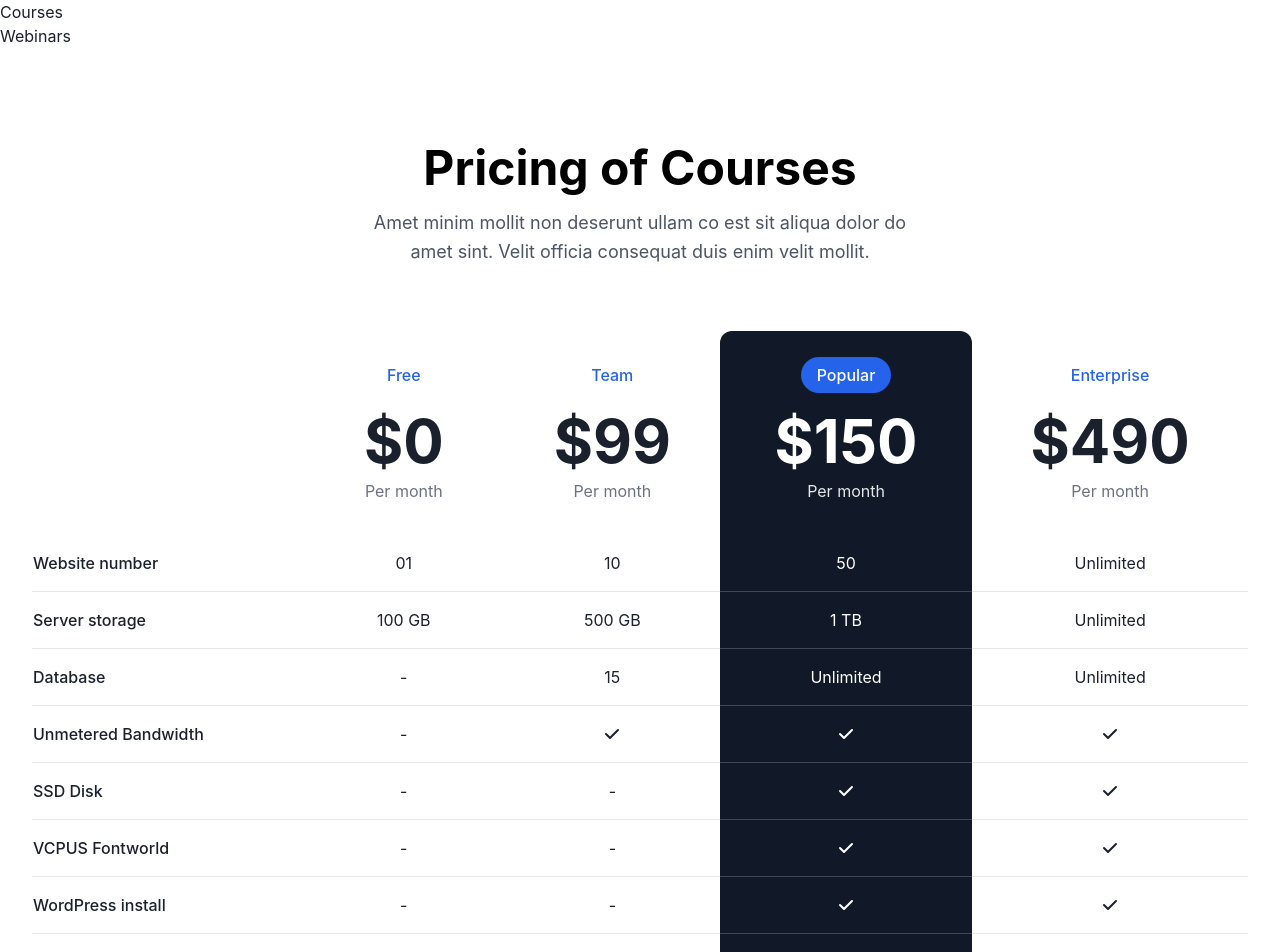
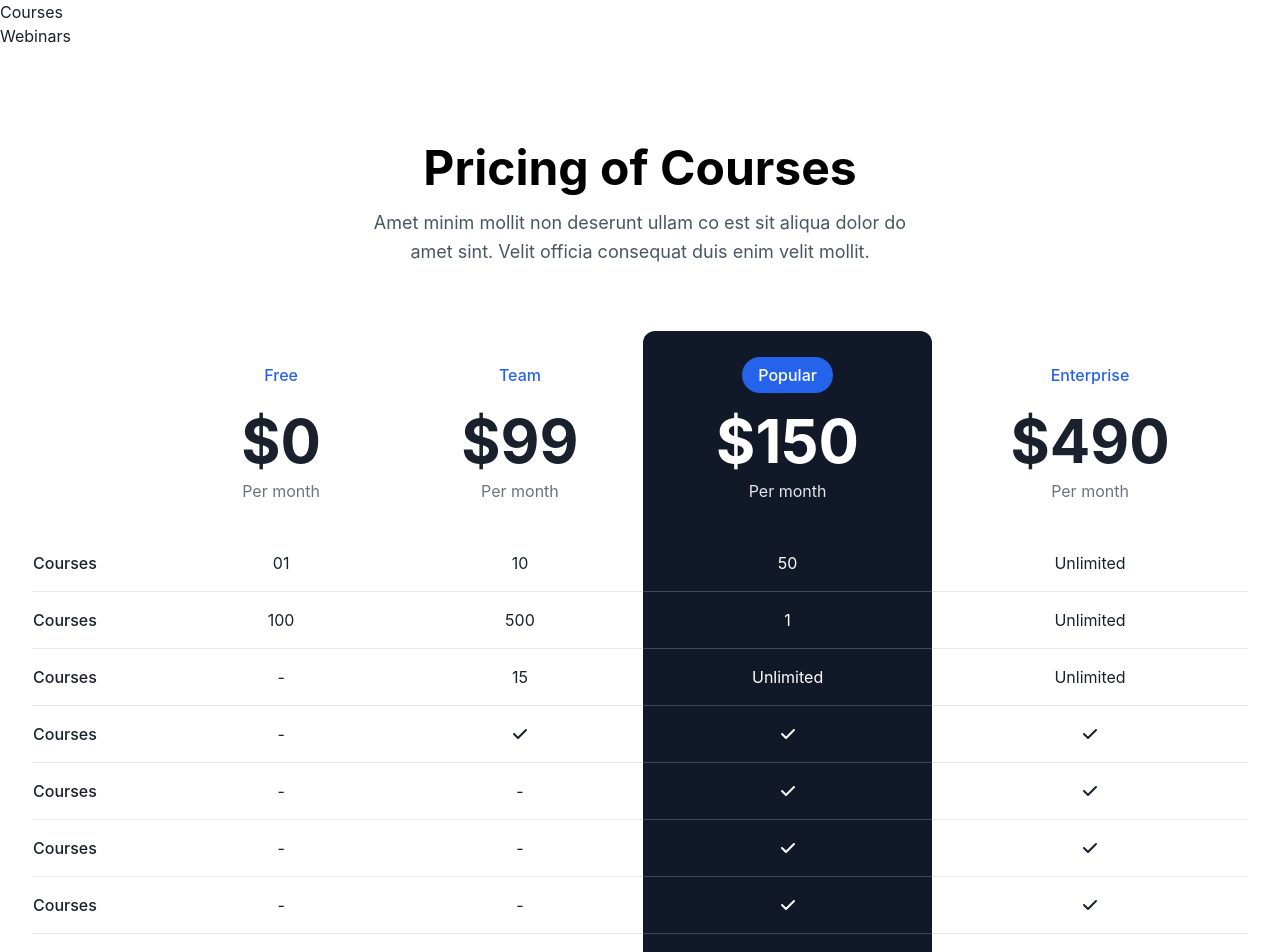
Before and after one commit to Pixelwand/thelawgicalbuddy, a React (Create React App) app in the folder frontend/: page /topics in a window 1280 px wide. Shown: the top 952 px of the page. Built offline with nearby package versions, Linux system fonts and the light colour scheme.

Commit message:
style: add webinars and couses style

```diff
--- a/frontend/src/components/Homepage/Courses/FreeCourses.jsx
+++ b/frontend/src/components/Homepage/Courses/FreeCourses.jsx
@@ -173,7 +173,7 @@ export const FreeCourses = () => {
             </div>
             <div className="absolute left-3 top-3">
               <p className="sm:px-3 sm:py-1.5 px-1.5 py-1 text-[8px] sm:text-xs font-bold tracking-wide text-white uppercase bg-gray-900 rounded-full">
-                Sale
+                New
               </p>
             </div>
             <div className="flex items-start justify-between mt-4 space-x-4">
--- a/frontend/src/components/Homepage/Steps/Steps.jsx
+++ b/frontend/src/components/Homepage/Steps/Steps.jsx
@@ -42,7 +42,7 @@ export const Steps = () => {
                 <span className="text-xl font-semibold text-gray-700"> 2 </span>
               </div>
               <h3 className="mt-6 text-xl font-semibold leading-tight text-black md:mt-10">
-                Build your website
+                Choose your course
               </h3>
               <p className="mt-4 text-base text-gray-600">
                 Amet minim mollit non deserunt ullamco est sit aliqua dolor do
@@ -55,7 +55,7 @@ export const Steps = () => {
                 <span className="text-xl font-semibold text-gray-700"> 3 </span>
               </div>
               <h3 className="mt-6 text-xl font-semibold leading-tight text-black md:mt-10">
-                Release & Launch
+                Learn & Improve skills
               </h3>
               <p className="mt-4 text-base text-gray-600">
                 Amet minim mollit non deserunt ullamco est sit aliqua dolor do
--- a/frontend/src/components/Homepage/Us/Us.jsx
+++ b/frontend/src/components/Homepage/Us/Us.jsx
@@ -6,7 +6,7 @@ export const Us = () => {
       <div className="px-4 mx-auto max-w-7xl sm:px-6 lg:px-8">
         <div className="text-center">
           <h2 className="text-3xl font-bold leading-tight text-gray-900 sm:text-4xl xl:text-5xl font-pj">
-            Make every step user-centric
+            Make every learning practical
           </h2>
           <p className="mt-4 text-base leading-7 text-gray-600 sm:mt-8 font-pj">
             Lorem ipsum dolor sit amet, consectetur adipis elit
@@ -112,7 +112,7 @@ export const Us = () => {
               />
             </svg>
             <h3 className="mt-12 text-xl font-bold text-gray-900 font-pj">
-              Growth
+              Progress
             </h3>
             <p className="mt-5 text-base text-gray-600 font-pj">
               Lorem ipsum dolor sit amet, consectetur adipis elit. Sit enim nec,
@@ -219,7 +219,7 @@ export const Us = () => {
               />
             </svg>
             <h3 className="mt-12 text-xl font-bold text-gray-900 font-pj">
-              Product
+              Courses
             </h3>
             <p className="mt-5 text-base text-gray-600 font-pj">
               Lorem ipsum dolor sit amet, consectetur adipis elit. Sit enim nec,
--- a/frontend/src/components/Teams/Team.jsx
+++ b/frontend/src/components/Teams/Team.jsx
@@ -5,31 +5,31 @@ const Team = () => {
         <section className="py-12 bg-white sm:py-16 lg:py-20">
     <div className="px-4 mx-auto max-w-7xl sm:px-6 lg:px-8">
         <div className="text-center">
-            <h2 className="text-3xl font-bold text-gray-900 sm:text-4xl xl:text-5xl font-pj">Our Investors & Board of Directors</h2>
+            <h2 className="text-3xl font-bold text-gray-900 sm:text-4xl xl:text-5xl font-pj">Our Team & Board of Directors</h2>
         </div>
 
         <div className="grid max-w-6xl grid-cols-1 px-20 mx-auto mt-12 text-center sm:px-0 sm:grid-cols-2 md:mt-20 gap-x-8 md:grid-cols-4 gap-y-12 lg:gap-x-16 xl:gap-x-20">
             <div>
                 <img className="object-cover w-32 h-32 mx-auto rounded-full lg:w-44 lg:h-44 grayscale filter" src="https://cdn.rareblocks.xyz/collection/clarity/images/team/1/team-member-1.png" alt="" />
-                <p className="mt-5 text-lg font-bold text-gray-900 sm:text-xl sm:mt-8 font-pj">Jerome Bell</p>
+                <p className="mt-5 text-lg font-bold text-gray-900 sm:text-xl sm:mt-8 font-pj">First Name</p>
                 <p className="mt-2 text-base font-normal text-gray-600 font-pj">Co founder, Chairman, Executive Director</p>
             </div>
 
             <div>
                 <img className="object-cover w-32 h-32 mx-auto rounded-full lg:w-44 lg:h-44 grayscale filter" src="https://cdn.rareblocks.xyz/collection/clarity/images/team/1/team-member-2.png" alt="" />
-                <p className="mt-5 text-lg font-bold text-gray-900 sm:text-xl sm:mt-8 font-pj">Jerome Bell</p>
+                <p className="mt-5 text-lg font-bold text-gray-900 sm:text-xl sm:mt-8 font-pj">Second Name</p>
                 <p className="mt-2 text-base font-normal text-gray-600 font-pj">Co founder, Chairman, Executive Director</p>
             </div>
 
             <div>
                 <img className="object-cover w-32 h-32 mx-auto rounded-full lg:w-44 lg:h-44 grayscale filter" src="https://cdn.rareblocks.xyz/collection/clarity/images/team/1/team-member-3.png" alt="" />
-                <p className="mt-5 text-lg font-bold text-gray-900 sm:text-xl sm:mt-8 font-pj">Jerome Bell</p>
+                <p className="mt-5 text-lg font-bold text-gray-900 sm:text-xl sm:mt-8 font-pj">Third Name</p>
                 <p className="mt-2 text-base font-normal text-gray-600 font-pj">Co founder, Chairman, Executive Director</p>
             </div>
 
             <div>
                 <img className="object-cover w-32 h-32 mx-auto rounded-full lg:w-44 lg:h-44 grayscale filter" src="https://cdn.rareblocks.xyz/collection/clarity/images/team/1/team-member-4.png" alt="" />
-                <p className="mt-5 text-lg font-bold text-gray-900 sm:text-xl sm:mt-8 font-pj">Jerome Bell</p>
+                <p className="mt-5 text-lg font-bold text-gray-900 sm:text-xl sm:mt-8 font-pj">Fourth Name</p>
                 <p className="mt-2 text-base font-normal text-gray-600 font-pj">Co founder, Chairman, Executive Director</p>
             </div>
         </div>
--- a/frontend/src/components/Topics/Courses/Courses.jsx
+++ b/frontend/src/components/Topics/Courses/Courses.jsx
@@ -1,4 +1,5 @@
-import React from 'react'
+import React from 'react';
+import { Featuredone, Featuredtwo, Featuredthree } from '../../Assets/index';
 
 export const Courses = () => {
   return (
@@ -8,10 +9,10 @@ export const Courses = () => {
     <div class="flex flex-wrap -m-4">
       <div class="p-4 md:w-1/3">
         <div class="h-full border-2 border-gray-200 border-opacity-60 rounded-lg overflow-hidden">
-          <img class="lg:h-48 md:h-36 w-full object-cover object-center" src="https://dummyimage.com/720x400" alt="blog" />
+          <img class="lg:h-48 md:h-36 w-full object-cover object-center" src={Featuredone} alt="blog" />
           <div class="p-6">
             <h2 class="tracking-widest text-xs title-font font-medium text-gray-400 mb-1">CATEGORY</h2>
-            <h1 class="title-font text-lg font-medium text-gray-900 mb-3">The Catalyzer</h1>
+            <h1 class="title-font text-lg font-medium text-gray-900 mb-3">The Legal</h1>
             <p class="leading-relaxed mb-3">Photo booth fam kinfolk cold-pressed sriracha leggings jianbing microdosing tousled waistcoat.</p>
             <div class="flex items-center flex-wrap ">
               <a class="text-indigo-500 inline-flex items-center md:mb-2 lg:mb-0">Learn More
@@ -37,10 +38,10 @@ export const Courses = () => {
       </div>
       <div class="p-4 md:w-1/3">
         <div class="h-full border-2 border-gray-200 border-opacity-60 rounded-lg overflow-hidden">
-          <img class="lg:h-48 md:h-36 w-full object-cover object-center" src="https://dummyimage.com/721x401" alt="blog" />
+          <img class="lg:h-48 md:h-36 w-full object-cover object-center" src={Featuredtwo} alt="course" />
           <div class="p-6">
             <h2 class="tracking-widest text-xs title-font font-medium text-gray-400 mb-1">CATEGORY</h2>
-            <h1 class="title-font text-lg font-medium text-gray-900 mb-3">The 400 Blows</h1>
+            <h1 class="title-font text-lg font-medium text-gray-900 mb-3">The Legal</h1>
             <p class="leading-relaxed mb-3">Photo booth fam kinfolk cold-pressed sriracha leggings jianbing microdosing tousled waistcoat.</p>
             <div class="flex items-center flex-wrap">
               <a class="text-indigo-500 inline-flex items-center md:mb-2 lg:mb-0">Learn More
@@ -66,10 +67,10 @@ export const Courses = () => {
       </div>
       <div class="p-4 md:w-1/3">
         <div class="h-full border-2 border-gray-200 border-opacity-60 rounded-lg overflow-hidden">
-          <img class="lg:h-48 md:h-36 w-full object-cover object-center" src="https://dummyimage.com/722x402" alt="blog" />
+          <img class="lg:h-48 md:h-36 w-full object-cover object-center" src={Featuredthree} alt="course" />
           <div class="p-6">
             <h2 class="tracking-widest text-xs title-font font-medium text-gray-400 mb-1">CATEGORY</h2>
-            <h1 class="title-font text-lg font-medium text-gray-900 mb-3">Shooting Stars</h1>
+            <h1 class="title-font text-lg font-medium text-gray-900 mb-3">The Legal</h1>
             <p class="leading-relaxed mb-3">Photo booth fam kinfolk cold-pressed sriracha leggings jianbing microdosing tousled waistcoat.</p>
             <div class="flex items-center flex-wrap ">
               <a class="text-indigo-500 inline-flex items-center md:mb-2 lg:mb-0">Learn More
--- a/frontend/src/components/Topics/Pricing/Pricing.jsx
+++ b/frontend/src/components/Topics/Pricing/Pricing.jsx
@@ -43,7 +43,7 @@ export const Pricing = () => {
 
                 <tbody>
                     <tr>
-                        <td className="py-4 pr-4 font-medium border-b border-gray-200">Website number</td>
+                        <td className="py-4 pr-4 font-medium border-b border-gray-200">Courses</td>
 
                         <td className="px-4 py-4 text-center border-b border-gray-200">01</td>
 
@@ -55,19 +55,19 @@ export const Pricing = () => {
                     </tr>
 
                     <tr>
-                        <td className="py-4 pr-4 font-medium border-b border-gray-200">Server storage</td>
+                        <td className="py-4 pr-4 font-medium border-b border-gray-200">Courses</td>
 
-                        <td className="px-4 py-4 text-center border-b border-gray-200">100 GB</td>
+                        <td className="px-4 py-4 text-center border-b border-gray-200">100 </td>
 
-                        <td className="px-4 py-4 text-center border-b border-gray-200">500 GB</td>
+                        <td className="px-4 py-4 text-center border-b border-gray-200">500 </td>
 
-                        <td className="px-4 py-4 text-center text-white bg-gray-900 border-b border-white/20">1 TB</td>
+                        <td className="px-4 py-4 text-center text-white bg-gray-900 border-b border-white/20">1</td>
 
                         <td className="px-4 py-4 text-center border-b border-gray-200">Unlimited</td>
                     </tr>
 
                     <tr>
-                        <td className="py-4 pr-4 font-medium border-b border-gray-200">Database</td>
+                        <td className="py-4 pr-4 font-medium border-b border-gray-200">Courses</td>
 
                         <td className="px-4 py-4 text-center border-b border-gray-200">-</td>
 
@@ -79,7 +79,7 @@ export const Pricing = () => {
                     </tr>
 
                     <tr>
-                        <td className="py-4 pr-4 font-medium border-b border-gray-200">Unmetered Bandwidth</td>
+                        <td className="py-4 pr-4 font-medium border-b border-gray-200">Courses</td>
 
                         <td className="px-4 py-4 text-center border-b border-gray-200">-</td>
 
@@ -103,7 +103,7 @@ export const Pricing = () => {
                     </tr>
 
                     <tr>
-                        <td className="py-4 pr-4 font-medium border-b border-gray-200">SSD Disk</td>
+                        <td className="py-4 pr-4 font-medium border-b border-gray-200">Courses</td>
 
                         <td className="px-4 py-4 text-center border-b border-gray-200">-</td>
 
@@ -123,7 +123,7 @@ export const Pricing = () => {
                     </tr>
 
                     <tr>
-                        <td className="py-4 pr-4 font-medium border-b border-gray-200">VCPUS Fontworld</td>
+                        <td className="py-4 pr-4 font-medium border-b border-gray-200">Courses</td>
 
                         <td className="px-4 py-4 text-center border-b border-gray-200">-</td>
 
@@ -143,7 +143,7 @@ export const Pricing = () => {
                     </tr>
 
                     <tr>
-                        <td className="py-4 pr-4 font-medium border-b border-gray-200">WordPress install</td>
+                        <td className="py-4 pr-4 font-medium border-b border-gray-200">Courses</td>
 
                         <td className="px-4 py-4 text-center border-b border-gray-200">-</td>
 
@@ -163,7 +163,7 @@ export const Pricing = () => {
                     </tr>
 
                     <tr>
-                        <td className="py-4 pr-4 font-medium border-b border-gray-200">Server speed</td>
+                        <td className="py-4 pr-4 font-medium border-b border-gray-200">Courses</td>
 
                         <td className="px-4 py-4 text-center border-b border-gray-200">-</td>
 
@@ -272,9 +272,9 @@ export const Pricing = () => {
         </div>
 
         <div className="grid grid-cols-4 text-center divide-x divide-gray-200">
-            <div className="px-2 py-2">100 GB</div>
+            <div className="px-2 py-2">100 </div>
 
-            <div className="px-2 py-2">500 GB</div>
+            <div className="px-2 py-2">500 </div>
 
             <div className="px-2 py-2">1 TB</div>
 
--- a/frontend/src/components/Topics/Webinars/Webinars.jsx
+++ b/frontend/src/components/Topics/Webinars/Webinars.jsx
@@ -1,4 +1,5 @@
 import React from "react";
+import { Featuredone, Featuredtwo, Featuredthree } from "../../Assets/index";
 
 export const Webinars = () => {
   return (
@@ -10,15 +11,15 @@ export const Webinars = () => {
               <div class="h-full border-2 border-gray-200 border-opacity-60 rounded-lg overflow-hidden">
                 <img
                   class="lg:h-48 md:h-36 w-full object-cover object-center"
-                  src="https://dummyimage.com/720x400"
-                  alt="blog"
+                  src={Featuredone}
+                  alt="webinar"
                 />
                 <div class="p-6">
                   <h2 class="tracking-widest text-xs title-font font-medium text-gray-400 mb-1">
                     CATEGORY
                   </h2>
                   <h1 class="title-font text-lg font-medium text-gray-900 mb-3">
-                    The Catalyzer
+                    The Legal
                   </h1>
                   <p class="leading-relaxed mb-3">
                     Photo booth fam kinfolk cold-pressed sriracha leggings
@@ -77,15 +78,15 @@ export const Webinars = () => {
               <div class="h-full border-2 border-gray-200 border-opacity-60 rounded-lg overflow-hidden">
                 <img
                   class="lg:h-48 md:h-36 w-full object-cover object-center"
-                  src="https://dummyimage.com/721x401"
-                  alt="blog"
+                  src={Featuredthree}
+                  alt="webinar"
                 />
                 <div class="p-6">
                   <h2 class="tracking-widest text-xs title-font font-medium text-gray-400 mb-1">
                     CATEGORY
                   </h2>
                   <h1 class="title-font text-lg font-medium text-gray-900 mb-3">
-                    The 400 Blows
+                    The Legal
                   </h1>
                   <p class="leading-relaxed mb-3">
                     Photo booth fam kinfolk cold-pressed sriracha leggings
@@ -144,15 +145,15 @@ export const Webinars = () => {
               <div class="h-full border-2 border-gray-200 border-opacity-60 rounded-lg overflow-hidden">
                 <img
                   class="lg:h-48 md:h-36 w-full object-cover object-center"
-                  src="https://dummyimage.com/722x402"
-                  alt="blog"
+                  src={Featuredtwo}
+                  alt="webinar"
                 />
                 <div class="p-6">
                   <h2 class="tracking-widest text-xs title-font font-medium text-gray-400 mb-1">
                     CATEGORY
                   </h2>
                   <h1 class="title-font text-lg font-medium text-gray-900 mb-3">
-                    Shooting Stars
+                    The Legal
                   </h1>
                   <p class="leading-relaxed mb-3">
                     Photo booth fam kinfolk cold-pressed sriracha leggings
```
